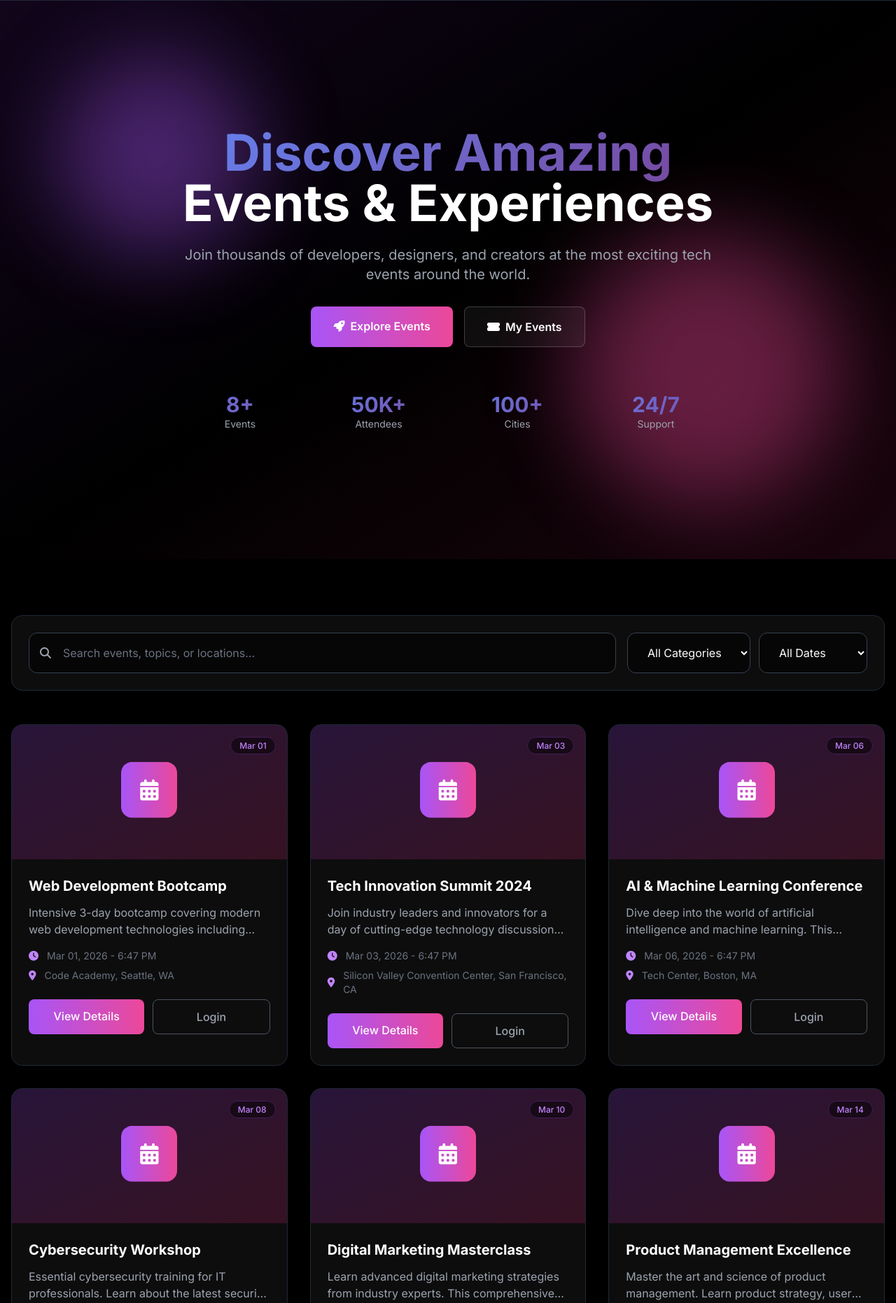
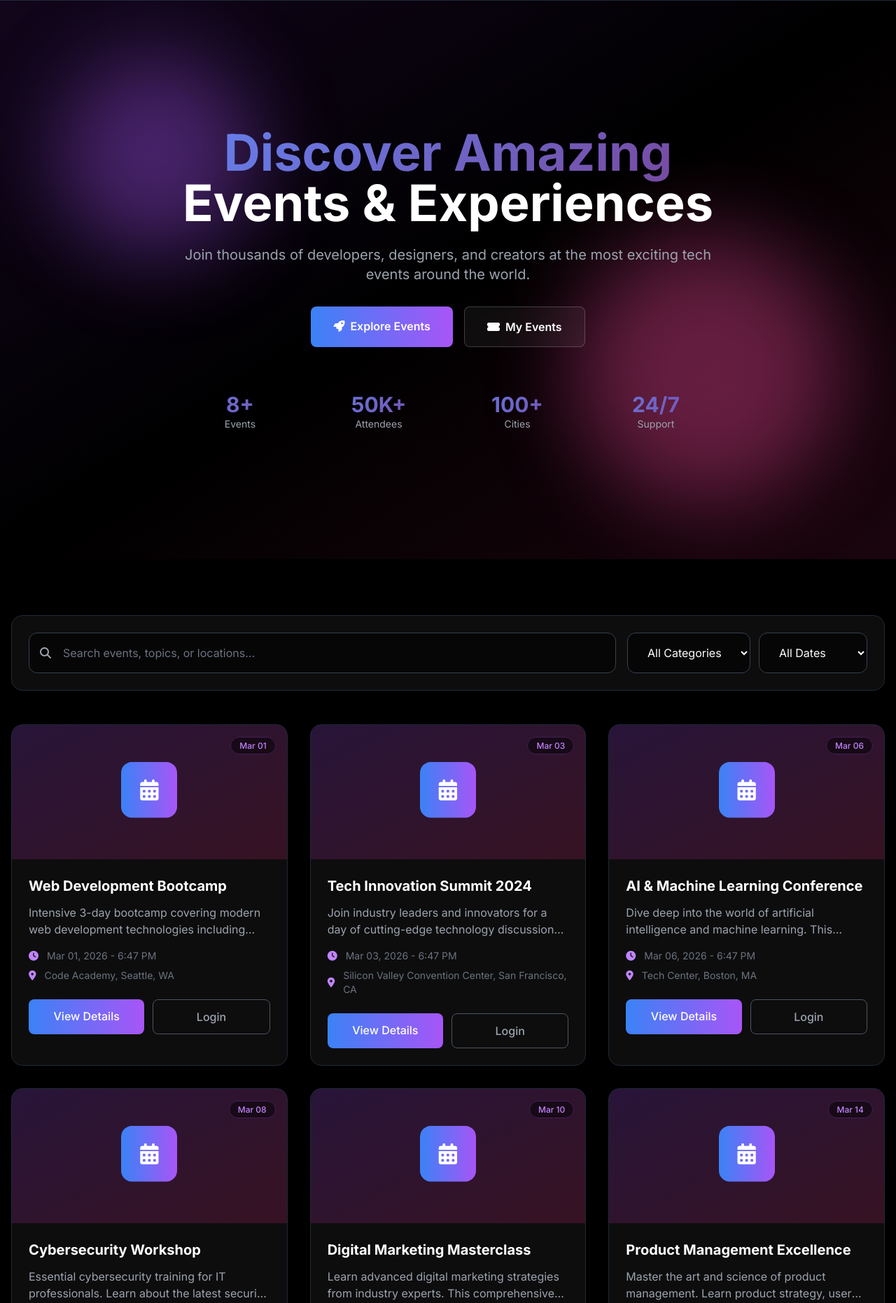
Before and after one commit to Jaisuryan-web/CodeAlpha_Event-Reg, a Django app: page /api/events/ in a window 1280 px wide. Shown: the part 65-1927 px from the top of the page at 70% size. Run offline with Django 4.2, Linux system fonts and the light colour scheme; data comes from the database, SQL or seed files in the repository; both versions use the stored data as it was after the commit; some libraries are stand-ins or nearby versions.

Commit message:
added changes

```diff
--- a/events/templates/events/events_list.html
+++ b/events/templates/events/events_list.html
@@ -22,7 +22,7 @@
                 Join thousands of developers, designers, and creators at the most exciting tech events around the world.
             </p>
             <div class="flex flex-col sm:flex-row gap-4 justify-center">
-                <a href="#events" class="px-8 py-4 bg-gradient-to-r from-purple-500 to-pink-500 text-white rounded-lg font-semibold hover:shadow-lg hover:shadow-purple-500/25 transition-all duration-300 transform hover:scale-105">
+                <a href="#events" class="px-8 py-4 bg-gradient-to-r from-blue-500 to-purple-500 text-white rounded-lg font-semibold hover:shadow-lg hover:shadow-blue-500/25 transition-all duration-300 transform hover:scale-105">
                     <i class="fas fa-rocket mr-2"></i>Explore Events
                 </a>
                 <a href="{% if user.is_authenticated %}{% url 'my_registrations' %}{% else %}{% url 'login' %}{% endif %}" class="px-8 py-4 glass-effect text-white rounded-lg font-semibold hover:bg-white/10 transition-all duration-300 border border-white/20">
@@ -91,7 +91,7 @@
                 <div class="relative h-48 overflow-hidden">
                     <div class="absolute inset-0 bg-gradient-to-br from-purple-600/20 to-pink-600/20"></div>
                     <div class="absolute inset-0 flex items-center justify-center">
-                        <div class="w-20 h-20 bg-gradient-to-r from-purple-500 to-pink-500 rounded-2xl flex items-center justify-center float-animation">
+                        <div class="w-20 h-20 bg-gradient-to-r from-blue-500 to-purple-500 rounded-2xl flex items-center justify-center float-animation">
                             <i class="fas fa-calendar-alt text-white text-3xl"></i>
                         </div>
                     </div>
@@ -123,12 +123,12 @@
 
                     <div class="flex gap-3">
                         <a href="{% url 'event_detail' event.pk %}"
-                           class="flex-1 px-4 py-3 bg-gradient-to-r from-purple-500 to-pink-500 text-white rounded-lg font-medium hover:shadow-lg hover:shadow-purple-500/25 transition-all duration-300 text-center">
+                           class="flex-1 px-4 py-3 bg-gradient-to-r from-blue-500 to-purple-500 text-white rounded-lg font-medium hover:shadow-lg hover:shadow-blue-500/25 transition-all duration-300 text-center">
                             View Details
                         </a>
                         {% if user.is_authenticated %}
                             <a href="{% url 'register_event' event.pk %}"
-                               class="flex-1 px-4 py-3 border border-purple-500/50 text-purple-400 rounded-lg font-medium hover:bg-purple-500/10 transition-all duration-300 text-center">
+                               class="flex-1 px-4 py-3 border border-blue-500/50 text-blue-400 rounded-lg font-medium hover:bg-blue-500/10 transition-all duration-300 text-center">
                                 Register
                             </a>
                         {% else %}
@@ -168,7 +168,7 @@
                     Create your account and start exploring amazing events in your area.
                 </p>
                 <div class="flex flex-col sm:flex-row gap-4 justify-center">
-                    <a href="{% url 'login' %}" class="px-8 py-4 bg-gradient-to-r from-purple-500 to-pink-500 text-white rounded-lg font-semibold hover:shadow-lg hover:shadow-purple-500/25 transition-all duration-300">
+                    <a href="{% url 'login' %}" class="px-8 py-4 bg-gradient-to-r from-blue-500 to-purple-500 text-white rounded-lg font-semibold hover:shadow-lg hover:shadow-blue-500/25 transition-all duration-300">
                         <i class="fas fa-user-plus mr-2"></i>Create Account
                     </a>
                     <a href="{% url 'events' %}" class="px-8 py-4 glass-effect text-white rounded-lg font-semibold hover:bg-white/10 transition-all duration-300 border border-white/20">
--- a/events/views.py
+++ b/events/views.py
@@ -45,14 +45,15 @@ def register_event(request, pk):
     else:
         form = RegistrationForm()
 
-    return render(request, 'events/register_form.html', {
+    return render(request, 'events/register_form_simple.html', {
         'form': form,
         'event': event
     })
 
 @login_required
 def my_registrations(request):
-    registrations = Registration.objects.filter(user=request.user).select_related('event')
+    # Use only the basic fields that exist in the database
+    registrations = Registration.objects.filter(user=request.user).select_related('event').only('id', 'user', 'event', 'status')
     return render(request, 'events/my_registrations.html', {'registrations': registrations})
 
 class EventListView(generics.ListAPIView):
```
Also changed, not shown: db.sqlite3.
